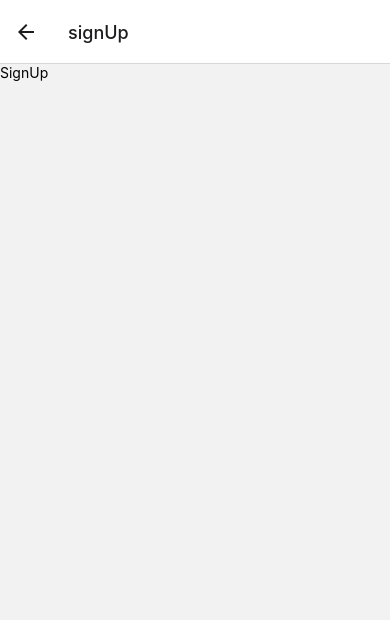
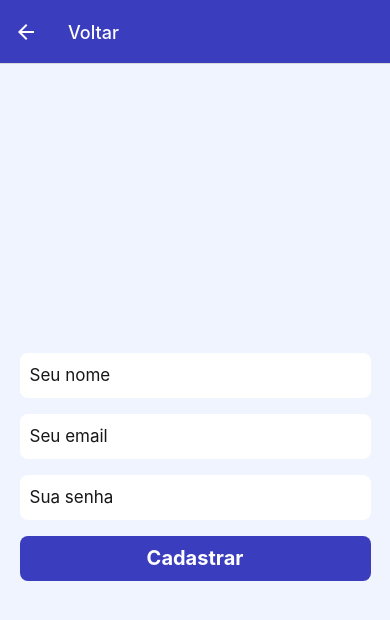
Before and after one commit to marcosmbm/financas-app, a React Native app: screen /signUp in a window 390 px wide. Shown: the top 620 px of the page. Built offline with nearby package versions, Linux system fonts and the light colour scheme.

Commit message:
style: signup page

```diff
--- a/src/routes/auth.routes.tsx
+++ b/src/routes/auth.routes.tsx
@@ -4,6 +4,7 @@ import SignIn from "@screens/auth/signIn";
 import SignUp from "@screens/auth/signUp";
 
 import type { AuthStackParamListModel } from "@models/AuthRoutesModel";
+import { config } from "src/styles/config";
 
 const Stack = createNativeStackNavigator<AuthStackParamListModel>();
 
@@ -17,7 +18,18 @@ export default function AuthRoutes() {
           headerShown: false,
         }}
       />
-      <Stack.Screen name="signUp" component={SignUp} />
+      <Stack.Screen
+        name="signUp"
+        component={SignUp}
+        options={{
+          headerStyle: {
+            backgroundColor: config.colors.blue,
+          },
+          headerTintColor: config.colors.white,
+          headerTitle: "Voltar",
+          headerBackTitleVisible: false,
+        }}
+      />
     </Stack.Navigator>
   );
 }
--- a/src/screens/auth/signIn/index.tsx
+++ b/src/screens/auth/signIn/index.tsx
@@ -4,7 +4,7 @@ import { Platform } from "react-native";
 import { Container, Content } from "./styles";
 
 import { Background } from "@components/ui/Background";
-import { Logo } from "@components/ui/logo";
+import { Logo } from "@components/ui/Logo";
 import { Input, AreaInput } from "@components/ui/Input";
 import {
   SubmitButton,
--- a/src/screens/auth/signUp/index.tsx
+++ b/src/screens/auth/signUp/index.tsx
@@ -1,9 +1,35 @@
-import { View, Text } from "react-native";
+import { Platform } from "react-native";
+import { Container, Content } from "../signIn/styles";
+
+import { Background } from "@components/ui/Background";
+import { Input, AreaInput } from "@components/ui/Input";
+import { SubmitButton, SubmitButtonText } from "@components/ui/Button";
 
 export default function SignUp() {
   return (
-    <View>
-      <Text>SignUp</Text>
-    </View>
+    <Background>
+      <Container
+        behavior={Platform.OS === "ios" ? "padding" : "height"}
+        enabled
+      >
+        <Content>
+          <AreaInput>
+            <Input placeholder="Seu nome" />
+          </AreaInput>
+
+          <AreaInput>
+            <Input placeholder="Seu email" keyboardType="email-address" />
+          </AreaInput>
+
+          <AreaInput>
+            <Input placeholder="Sua senha" secureTextEntry />
+          </AreaInput>
+
+          <SubmitButton>
+            <SubmitButtonText>Cadastrar</SubmitButtonText>
+          </SubmitButton>
+        </Content>
+      </Container>
+    </Background>
   );
 }
```
